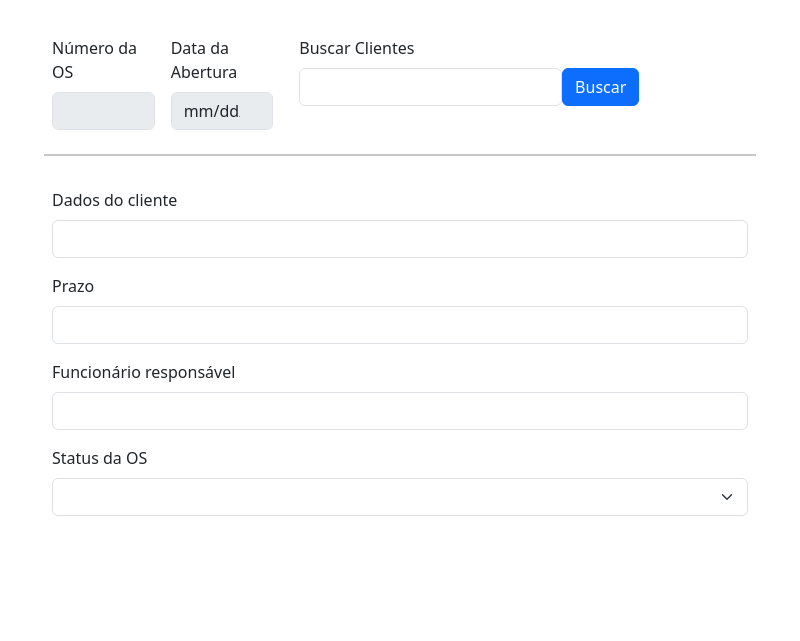
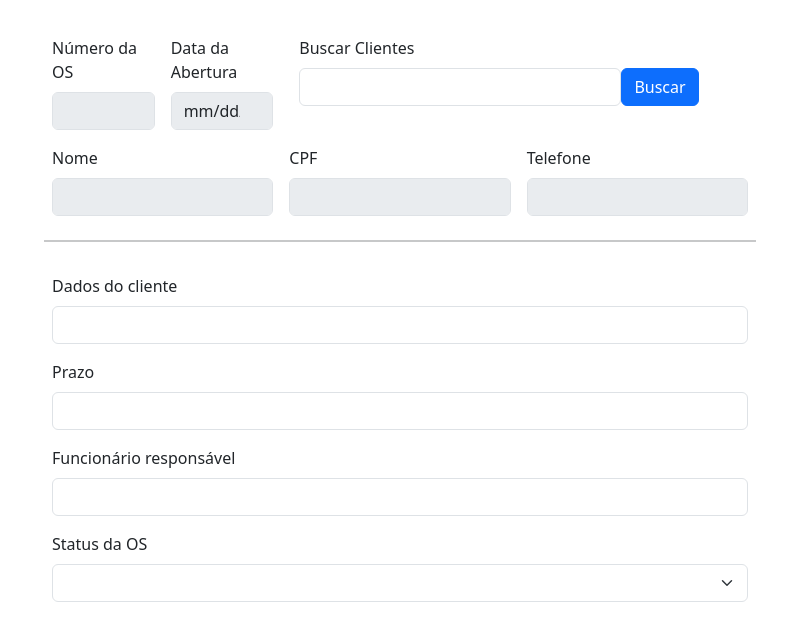
Before and after one commit to LuizDamasAmorim/Lava-rapido, an Electron app: page src/views/servicos.html in a window 800 px wide. Shown: the part 45-686 px from the top of the page. Drawn offline with Linux system fonts and the light colour scheme.

Commit message:
Reajustanto detalhes do sistema

```diff
--- a/src/views/servicos.html
+++ b/src/views/servicos.html
@@ -34,7 +34,7 @@
             </div>
 
             <!-- Buscar cliente -->
-            <div class="col-md-6" id="buscarclientes">
+            <div class="col-md-7" id="buscarclientes">
                 <label for="inputnumeroOS" class="form-label">
                     Buscar Clientes
                 </label>
@@ -42,7 +42,25 @@
                     <input type="text" class="form-control" id="searchClient" maxlength="30" spellcheck="false">
                     <button type="button" class="btn btn-primary" id="btnRead" onclick="searchClient()">Buscar</button>
                 </div>
+            </div>
 
+            <!-- Nome -->
+            <div class="col-md-4">
+                <label for="inputNameClient" class="form-label">Nome</label>
+                <input type="text" class="form-control" id="inputNameClient" spellcheck="false" required disabled maxlength="30">
+            </div>
+
+            <!-- CPF  -->
+            <div class="col-md-4">
+                <label for="inputCPFClient" class="form-label">CPF</label>
+                <input type="text" class="form-control" id="inputCPFClient" spellcheck="false" disabled maxlength="15">
+            </div>
+
+
+            <!-- Telefone  -->
+            <div class="col-md-4">
+                <label for="inputPhoneClient" class="form-label">Telefone</label>
+                <input type="text" class="form-control" id="inputPhoneClient" spellcheck="false" required disabled maxlength="15">
             </div>
 
             <!-- Linha -->
```
